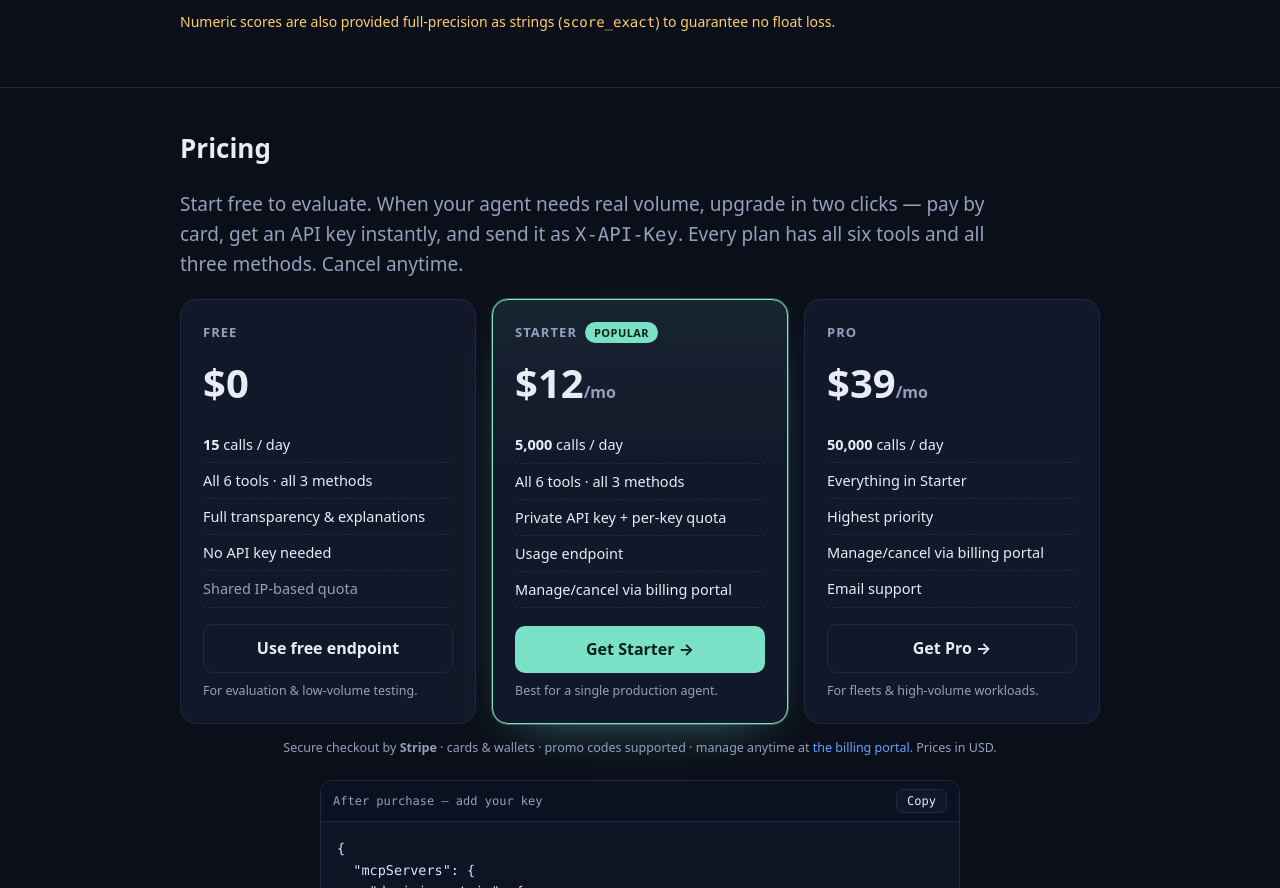
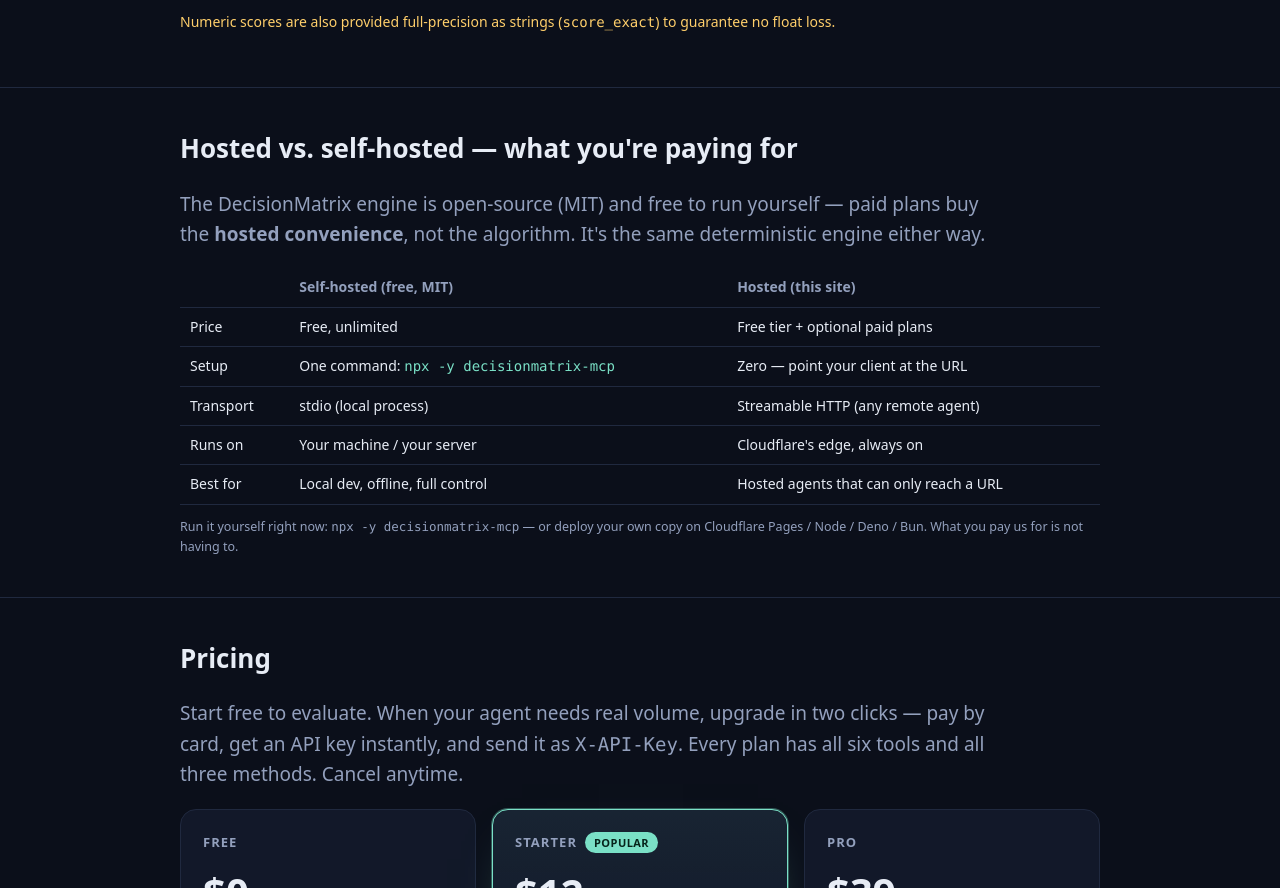
Before and after one commit to inity13/decisionmatrix-mcp, a website: page site/index.html in a window 1280 px wide. Shown: the part 2536-3424 px from the top of the page. Drawn offline with Linux system fonts and the light colour scheme.

Commit message:
feat: mcpName for registry npm-link, hosted-vs-self section, version bump

```diff
--- a/package.json
+++ b/package.json
@@ -1,6 +1,6 @@
 {
   "name": "decisionmatrix-mcp",
-  "version": "1.0.1",
+  "version": "1.0.2",
   "private": false,
   "description": "DecisionMatrix MCP \u2014 deterministic multi-criteria decision analysis for AI agents: score, rank & explain options with weighted-sum, weighted-product, or TOPSIS. Runs over stdio (npx) or as a remote server.",
   "type": "module",
@@ -54,5 +54,6 @@
   },
   "engines": {
     "node": ">=18"
-  }
+  },
+  "mcpName": "io.github.inity13/decisionmatrix-mcp"
 }
--- a/server.json
+++ b/server.json
@@ -2,7 +2,7 @@
   "$schema": "https://static.modelcontextprotocol.io/schemas/2025-12-11/server.schema.json",
   "name": "io.github.inity13/decisionmatrix-mcp",
   "description": "Deterministic multi-criteria decision analysis for AI agents \u2014 score, rank & explain options.",
-  "version": "1.0.1",
+  "version": "1.0.2",
   "repository": {
     "url": "https://github.com/inity13/decisionmatrix-mcp",
     "source": "github"
@@ -17,7 +17,7 @@
     {
       "registryType": "npm",
       "identifier": "decisionmatrix-mcp",
-      "version": "1.0.1",
+      "version": "1.0.2",
       "transport": {
         "type": "stdio"
       }
--- a/site/index.html
+++ b/site/index.html
@@ -256,6 +256,22 @@
   </div>
 </section>
 
+<section id="hosted-vs-self">
+  <div class="wrap">
+    <h2>Hosted vs. self-hosted — what you're paying for</h2>
+    <p class="sub" style="max-width:820px">The DecisionMatrix engine is open-source (MIT) and free to run yourself — paid plans buy the <b>hosted convenience</b>, not the algorithm. It's the same deterministic engine either way.</p>
+    <table>
+      <tr><th>&nbsp;</th><th>Self-hosted (free, MIT)</th><th>Hosted (this site)</th></tr>
+      <tr><td>Price</td><td>Free, unlimited</td><td>Free tier + optional paid plans</td></tr>
+      <tr><td>Setup</td><td>One command: <code>npx -y decisionmatrix-mcp</code></td><td>Zero — point your client at the URL</td></tr>
+      <tr><td>Transport</td><td>stdio (local process)</td><td>Streamable HTTP (any remote agent)</td></tr>
+      <tr><td>Runs on</td><td>Your machine / your server</td><td>Cloudflare's edge, always on</td></tr>
+      <tr><td>Best for</td><td>Local dev, offline, full control</td><td>Hosted agents that can only reach a URL</td></tr>
+    </table>
+    <p class="ptiny" style="margin-top:12px">Run it yourself right now: <code>npx -y decisionmatrix-mcp</code> — or deploy your own copy on Cloudflare Pages / Node / Deno / Bun. What you pay us for is not having to.</p>
+  </div>
+</section>
+
 <section id="pricing">
   <div class="wrap">
     <h2>Pricing</h2>
```
